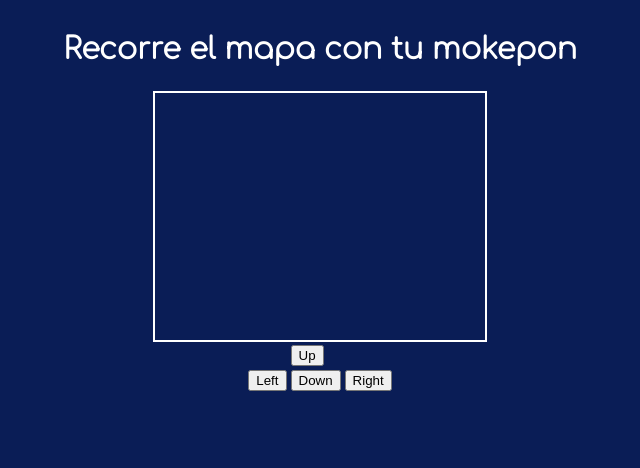
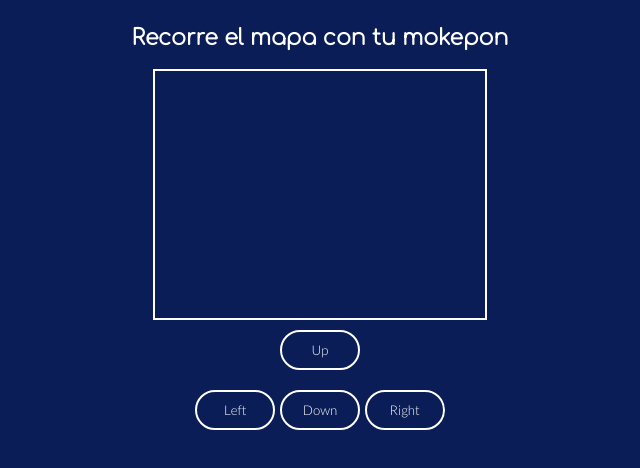
Before and after one commit to juniorpeves/mokepon2024, a plain HTML site: page mokepon/index.html in a window 1280 px wide. Both pictures are taken after a click on the button "Jugar". Shown: the whole page, without its empty margins (320-960 px from the left). Drawn offline with Linux system fonts and the light colour scheme.

Commit message:
68.Mejora-de-botones

```diff
--- a/mokepon/index.html
+++ b/mokepon/index.html
@@ -19,26 +19,15 @@
         </section>
 
         <section id="ver-mapa">
-            <h1 class="titulo">Recorre el mapa con tu mokepon</h1>
+            <h2 class="subtitulo">Recorre el mapa con tu mokepon</h2>
             <canvas id="mapa"></canvas>
             <!-- Creación de botones para el movimiento del mokepon -->
-
-        <table>
-            <tr>
-                <td></td>
-                <td><button type="button" onmouseup="stopMove()" onmousedown="moverUp()" onclick="moverUpTab()"> Up </button></td>
-                <td></td>
-            </tr>
-            <tr>
-                <td><button type="button" onmouseup="stopMove()" onmousedown="moverLeft()" onclick="moverLeftTab()"> Left </button></td>
-                <td><button type="button" onmouseup="stopMove()" onmousedown="moverDown()" onclick="moverDownTab()"> Down </button></td>
-                <td><button type="button" onmouseup="stopMove()" onmousedown="moverRight()" onclick="moverRightTab()"> Right </button></td>
-            </tr>
-        </table>
-
-
-
-
+            <button type="button" onmouseup="stopMove()" onmousedown="moverUp()" onclick="moverUpTab()"> Up </button>
+            <div>
+                <button type="button" onmouseup="stopMove()" onmousedown="moverLeft()" onclick="moverLeftTab()"> Left </button>
+                <button type="button" onmouseup="stopMove()" onmousedown="moverDown()" onclick="moverDownTab()"> Down </button>
+                <button type="button" onmouseup="stopMove()" onmousedown="moverRight()" onclick="moverRightTab()"> Right </button>
+            </div>
         </section>
 
         <section id="seleccionar-ataque">
--- a/mokepon/styles.css
+++ b/mokepon/styles.css
@@ -127,12 +127,22 @@ input:checked + label{
     justify-content: center;
 }
 
+#ver-mapa button{
+    width: 80px;
+    height: 40px;
+    border-radius: 20px;
+    background: transparent;
+    border: 2px solid white;
+    color: white;
+    font-family: 'Lato', sans-serif;
+    margin: 10px 0;
+}
 
 #mapa{
     border: 2px solid white;
 }
 
-@media (max-width: 414px){
+@media (max-width: 560px){
     .tarjetas {
         flex-direction: column;
     }
@@ -140,3 +150,11 @@ input:checked + label{
         flex-direction: column;
     }
 }
+
+@media (max-width: 300px){
+    #ver-mapa div{
+        display: flex;
+        align-items: center;
+        flex-direction: column;
+    }
+}
```
